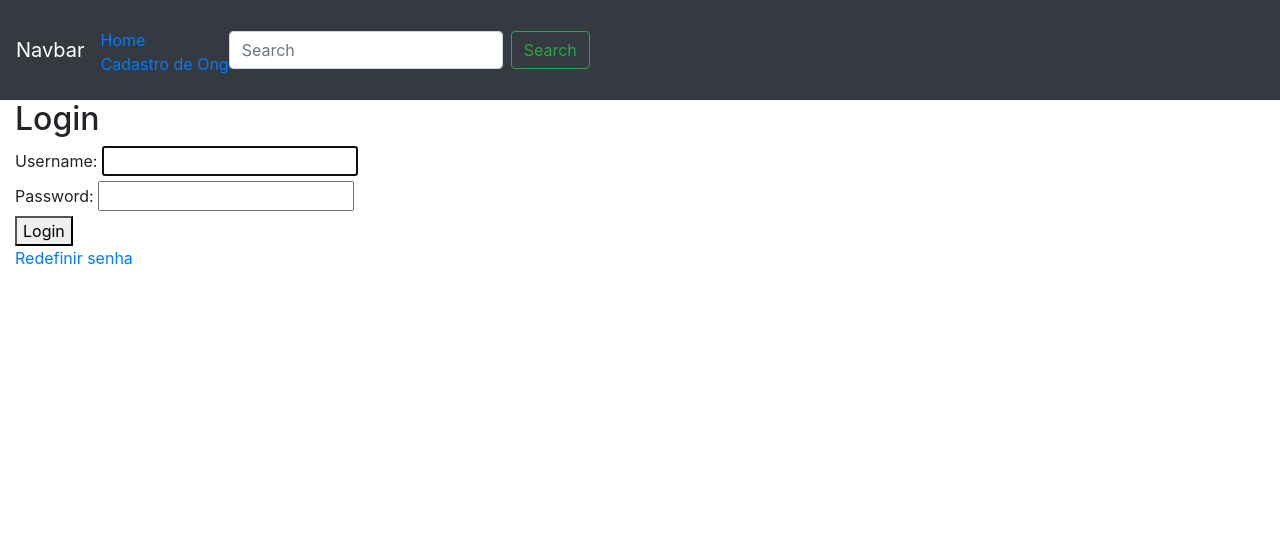
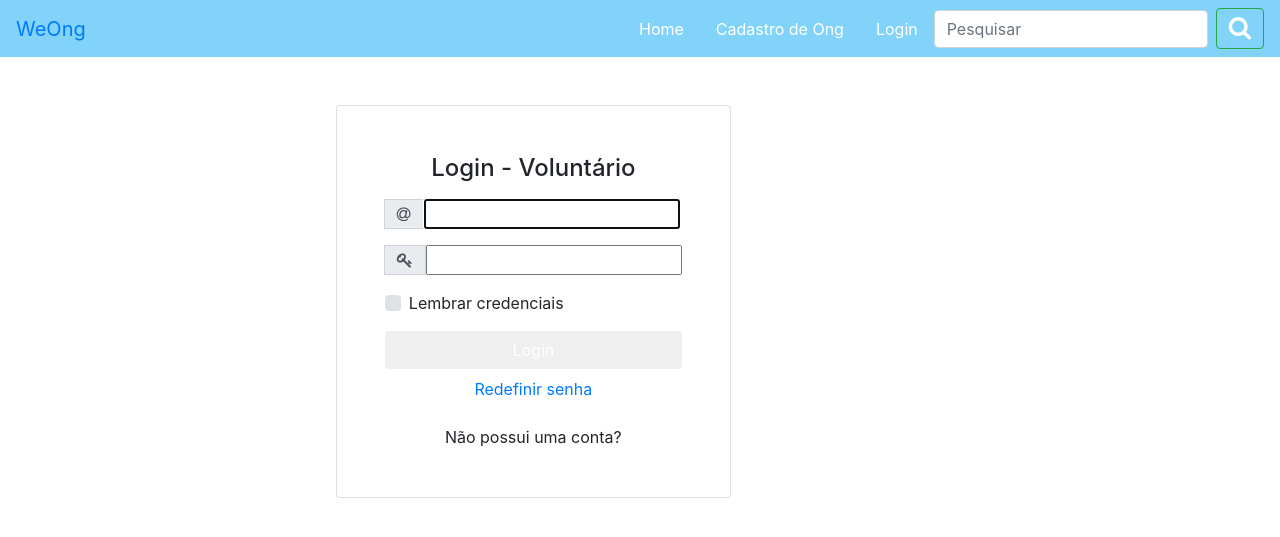
Before and after one commit to kayanerocha/weong, a Django app: page /accounts/login/ in a window 1280 px wide. Shown: the top 537 px of the page. Run offline with Django 5.2, Linux system fonts and the light colour scheme; parts of the project's set-up code (start-up, migrations or seed data) failed here and were passed over; some libraries are stand-ins or nearby versions.

Commit message:
style: edição da tela inicial e de login

```diff
--- a/weong/templates/base.html
+++ b/weong/templates/base.html
@@ -8,26 +8,29 @@
     {% block titulo %}<title>WeOng</title>{% endblock %}
     <link rel="stylesheet" href="https://stackpath.bootstrapcdn.com/bootstrap/4.1.3/css/bootstrap.min.css" integrity="sha384-MCw98/SFnGE8fJT3GXwEOngsV7Zt27NXFoaoApmYm81iuXoPkFOJwJ8ERdknLPMO"
     crossorigin="anonymous">
+    <script src="https://code.jquery.com/jquery-3.3.1.slim.min.js" integrity="sha384-q8i/X+965DzO0rT7abK41JStQIAqVgRVzpbzo5smXKp4YfRvH+8abtTE1Pi6jizo" crossorigin="anonymous"></script>
+    <script src="https://cdn.jsdelivr.net/npm/popper.js@1.14.3/dist/umd/popper.min.js" integrity="sha384-ZMP7rVo3mIykV+2+9J3UJ46jBk0WLaUAdn689aCwoqbBJiSnjAK/l8WvCWPIPm49" crossorigin="anonymous"></script>
+    <script src="https://cdn.jsdelivr.net/npm/bootstrap@4.1.3/dist/js/bootstrap.min.js" integrity="sha384-ChfqqxuZUCnJSK3+MXmPNIyE6ZbWh2IMqE241rYiqJxyMiZ6OW/JmZQ5stwEULTy" crossorigin="anonymous"></script>
     {% load static %}
     <link rel="stylesheet" href="{% static 'css/styles.css' %}">
+    <link rel="stylesheet" href="https://cdnjs.cloudflare.com/ajax/libs/font-awesome/4.7.0/css/font-awesome.min.css">
+
   </head>
 <body>
-    <nav class="navbar navbar-expand-lg navbar-dark bg-dark">
-        <a class="navbar-brand" href="#">Navbar</a>
+    <nav class="navbar navbar-expand-lg d-flex" style="background-color: #81d3f9;">
+        <a class="navbar-brand float-left" href="#">WeOng</a>
         <button class="navbar-toggler" type="button" data-toggle="collapse" data-target="#navbarSupportedContent" aria-controls="navbarSupportedContent" aria-expanded="false" aria-label="Toggle navigation">
           <span class="navbar-toggler-icon"></span>
         </button>
-
-        <div class="collapse navbar-collapse" id="navbarSupportedContent">
+        <div class="collapse navbar-collapse text-right float-right justify-content-end" id="navbarSupportedContent">
             {% block sidebar %}
-            <ul class="sidebar-nav">
-                <li><a href="{% url 'index' %}">Home</a></li>
-                <li><a href="{% url 'cadastro-ong' %}">Cadastro de Ong</a></li>
-            </ul>
+            <a class="nav-link" style="color: white;" href="{% url 'index' %}">Home</a>
+            <a class="nav-link" style="color: white;" href="{% url 'cadastro-ong' %}">Cadastro de Ong</a>
+            <a class="nav-link" style="color: white;" href="{% url 'login' %}">Login</a>
             {% endblock %}
           <form class="form-inline my-2 my-lg-0">
-            <input class="form-control mr-sm-2" type="search" placeholder="Search" aria-label="Search">
-            <button class="btn btn-outline-success my-2 my-sm-0" type="submit">Search</button>
+            <input class="form-control mr-sm-2" type="search" placeholder="Pesquisar" aria-label="Search">
+            <button class="btn btn-outline-success my-2 my-sm-0" type="submit"><i class="fa fa-search" style="font-size:24px; color: white;"></i></button>
           </form>
         </div>
       </nav>
--- a/weong/templates/registration/login.html
+++ b/weong/templates/registration/login.html
@@ -1,13 +1,54 @@
 {% extends "base.html" %}
 
 {% block titulo %}<title>Login</title>{% endblock %}
+{% load static %}
+<link rel="stylesheet" href="https://cdnjs.cloudflare.com/ajax/libs/font-awesome/4.7.0/css/font-awesome.min.css">
+<link rel="stylesheet" href="https://cdnjs.cloudflare.com/ajax/libs/font-awesome/4.7.0/css/font-awesome.min.css">
+{% block content %}
+<div class="container">
+    <div class="d-flex justify-content-center">
+        <div class="card p-5 mt-5">
+            <div class="d-flex justify-content-center">
+                <div>
+                    <!--<img src="/img/logoClaraVertical.png" alt="Logotipo do site WeONG" height="200">-->
+                    <h4 class="text-center mb-3">Login - Voluntário</h4>
+                </div>
+            </div>
+            <div class="d-flex justify-content-center form_container">
+                <form method="post">
+                    {% csrf_token %}
+                    <div class="input-group mb-3">
+                        <div class="input-group-append">
+                            <span class="input-group-text"><i class="fa fa-at"></i></span>
+                        </div>{{ form.username }}
+                    </div>
+                    <div class="input-group mb-2">
+                        <div class="input-group-append">
+                            <span class="input-group-text"><i class="fa fa-key"></i></span>
+                        </div>
+                        {{ form.password }}
+                    </div>
+                    <div class="form-group">
+                        <div class="custom-control custom-checkbox mt-3">
+                            <input type="checkbox" class="custom-control-input" id="lembrarCredenciais">
+                            <label class="custom-control-label" for="lembrarCredenciais">Lembrar credenciais</label>
+                        </div>
+                    </div>
+                    <div class="d-flex justify-content-center mt-3">
+                         <button type="button" name="button" type="submit" class="btn btn-block loginBtn text-white">Login</button>
+                    </div>
+                </form>
+            </div>
 
-{% block content %}
-    <h2>Login</h2>
-    <form method="post">
-        {% csrf_token %}
-        {{ form }}
-        <button type="submit">Login</button>
-    </form>
-    <p><a href="{% url 'password_reset' %}">Redefinir senha</a></p>
+            <div class="mt-2">
+                <div class="d-flex justify-content-center links">
+                    <p><a href="{% url 'password_reset' %}">Redefinir senha</a></p>
+                </div>
+                <div class="d-flex justify-content-center links mt-2">
+                    Não possui uma conta? <!--<a href="#" class="ml-2">Cadastrar conta</a>-->
+                </div>
+            </div>
+        </div>
+    </div>
+</div>
 {% endblock %}
--- a/weong/usuario/forms.py
+++ b/weong/usuario/forms.py
@@ -35,7 +35,7 @@
         return cleaned_data
 
 class CadastroEnderecoForm(forms.ModelForm):
-    logradouro = forms.CadastroUsuarioForm(max_length=255, label='Logradouro')
+    logradouro = forms.CharField(max_length=255, label='Logradouro')
     numero = forms.CharField(max_length=20, label='Número')
     complemento = forms.CharField(max_length=255, label='Complemento', required=False)
     bairro = forms.CharField(max_length=255, label='Bairro', required=False)
```
Also changed, not shown: weong/templates/index.html (+5 -2 lines), weong/templates/vaga/vaga_list.html (+31 -12 lines), weong/templates/img/logoClaraVertical.png (added).
